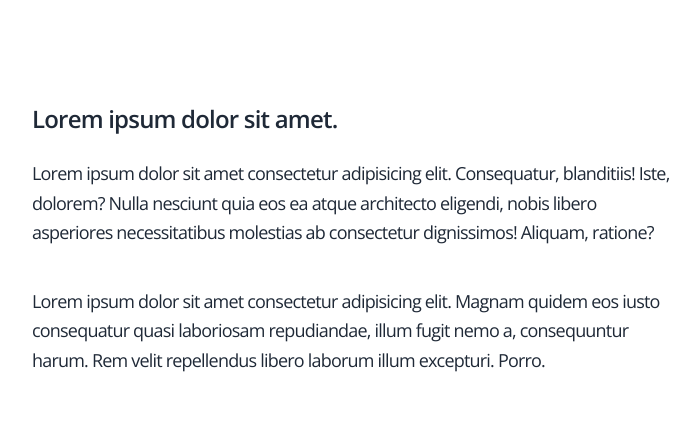
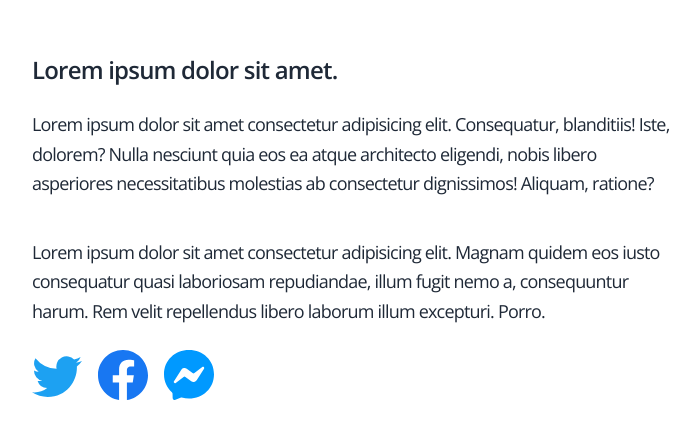
Before and after one commit to trikhaqiqi/next-tailwind, a Next.js app: page / in a window 1280 px wide. Shown: the part 161-600 px from the top of the page, without its empty margins (288-988 px from the left). Built offline with nearby package versions, Linux system fonts and the light colour scheme; a web font is replaced by a local one.

Commit message:
updated 9

```diff
--- a/layouts/App.js
+++ b/layouts/App.js
@@ -1,8 +1,14 @@
+import Head from "next/head";
 import React from "react";
 
-export default function App({ children }) {
+export default function App({ title = 'Next Tailwind CSS', children }) {
     return (
         <div>
+            <Head>
+                <title>
+                    {title}
+                </title>
+            </Head>
             {children}
         </div>
     );
--- a/pages/index.js
+++ b/pages/index.js
@@ -17,9 +17,22 @@ export default function Home() {
             Lorem ipsum dolor sit amet consectetur adipisicing elit. Magnam quidem eos iusto consequatur quasi laboriosam repudiandae, illum fugit nemo a, consequuntur harum. Rem velit repellendus libero laborum illum excepturi. Porro.
           </p>
         </article>
+        <div className="flex items-center gap-x-4 my-6">
+          <svg xmlns="http://www.w3.org/2000/svg" width={50} height={50} fill="currentColor" className="text-twitter" viewBox="0 0 16 16">
+            <path d="M5.026 15c6.038 0 9.341-5.003 9.341-9.334 0-.14 0-.282-.006-.422A6.685 6.685 0 0 0 16 3.542a6.658 6.658 0 0 1-1.889.518 3.301 3.301 0 0 0 1.447-1.817 6.533 6.533 0 0 1-2.087.793A3.286 3.286 0 0 0 7.875 6.03a9.325 9.325 0 0 1-6.767-3.429 3.289 3.289 0 0 0 1.018 4.382A3.323 3.323 0 0 1 .64 6.575v.045a3.288 3.288 0 0 0 2.632 3.218 3.203 3.203 0 0 1-.865.115 3.23 3.23 0 0 1-.614-.057 3.283 3.283 0 0 0 3.067 2.277A6.588 6.588 0 0 1 .78 13.58a6.32 6.32 0 0 1-.78-.045A9.344 9.344 0 0 0 5.026 15z" />
+          </svg>
+
+          <svg xmlns="http://www.w3.org/2000/svg" width={50} height={50} fill="currentColor" className="text-facebook" viewBox="0 0 16 16">
+            <path d="M16 8.049c0-4.446-3.582-8.05-8-8.05C3.58 0-.002 3.603-.002 8.05c0 4.017 2.926 7.347 6.75 7.951v-5.625h-2.03V8.05H6.75V6.275c0-2.017 1.195-3.131 3.022-3.131.876 0 1.791.157 1.791.157v1.98h-1.009c-.993 0-1.303.621-1.303 1.258v1.51h2.218l-.354 2.326H9.25V16c3.824-.604 6.75-3.934 6.75-7.951z" />
+          </svg>
+
+          <svg xmlns="http://www.w3.org/2000/svg" width={50} height={50} fill="currentColor" className="text-messenger" viewBox="0 0 16 16">
+            <path d="M0 7.76C0 3.301 3.493 0 8 0s8 3.301 8 7.76-3.493 7.76-8 7.76c-.81 0-1.586-.107-2.316-.307a.639.639 0 0 0-.427.03l-1.588.702a.64.64 0 0 1-.898-.566l-.044-1.423a.639.639 0 0 0-.215-.456C.956 12.108 0 10.092 0 7.76zm5.546-1.459-2.35 3.728c-.225.358.214.761.551.506l2.525-1.916a.48.48 0 0 1 .578-.002l1.869 1.402a1.2 1.2 0 0 0 1.735-.32l2.35-3.728c.226-.358-.214-.761-.551-.506L9.728 7.381a.48.48 0 0 1-.578.002L7.281 5.98a1.2 1.2 0 0 0-1.735.32z" />
+          </svg>
+        </div>
       </div>
     </div>
   );
 }
 
-Home.getLayout = (page) => <App children={page} />;
+Home.getLayout = (page) => <App title="Tailwind" children={page} />;;
--- a/tailwind.config.js
+++ b/tailwind.config.js
@@ -8,6 +8,11 @@ module.exports = {
   ],
   theme: {
     extend: {
+      colors: {
+        facebook: '#1877F2',
+        twitter: '#1DA1F2',
+        messenger: '#0099FF',
+      },
       fontFamily: {
         sans: ['Open Sans', ...defaultTheme.fontFamily.sans],
         // display: ["Imperial Script"],
```
